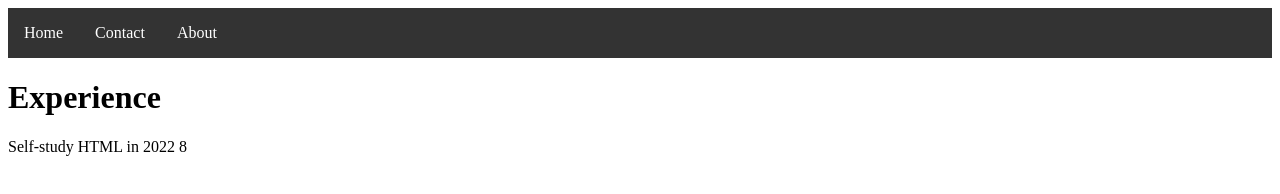
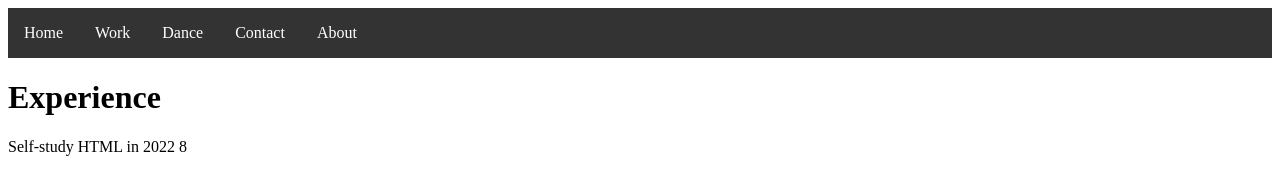
Before and after one commit to Gabriel9208/beginner-web, a plain HTML site: page index.html in a window 1280 px wide. Drawn offline with Linux system fonts and the light colour scheme.

Commit message:
Update index.html

```diff
--- a/index.html
+++ b/index.html
@@ -33,6 +33,8 @@
 <body>
 <ul>
   <li><a href="#home">Home</a></li>
+  <li><a href="#work">Work</a></li>
+  <li><a href="#dance">Dance</a></li>
   <li><a href="#contact">Contact</a></li>
   <li><a href="#about">About</a></li>
 </ul>
```
